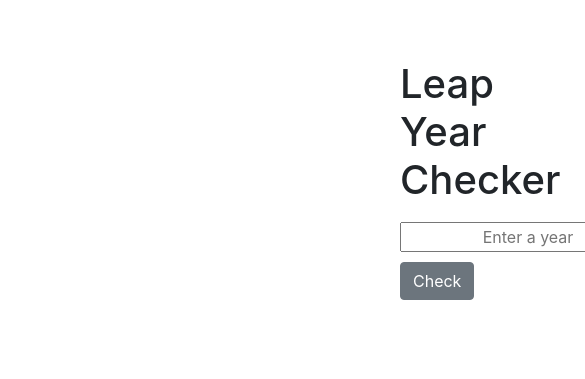
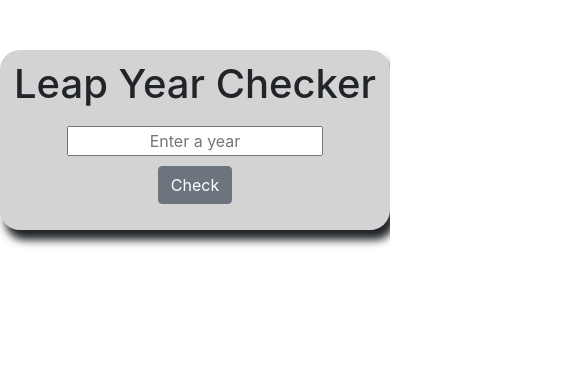
Before and after one commit to MicahOlson/leap-year-js, a plain HTML site: page index.html in a window 390 px wide. Shown: the top 379 px of the page, 585 px wide, since content can reach past the window. Drawn offline with nearby package versions, Linux system fonts and the light colour scheme.

Commit message:
Adjust styles for responsive design

```diff
--- a/css/styles.css
+++ b/css/styles.css
@@ -1,5 +1,4 @@
 body {
-  margin: 50px 400px 0px 400px;
   text-align: center;
 }
 
@@ -8,6 +7,8 @@ body {
   border-radius: 20px;
   box-shadow: 5px 10px 8px;
   margin-bottom: 50px;
+  margin-top: 50px;
+  max-width: 500px;
   padding: 10px 0px 10px 0px;
 }
 
```
